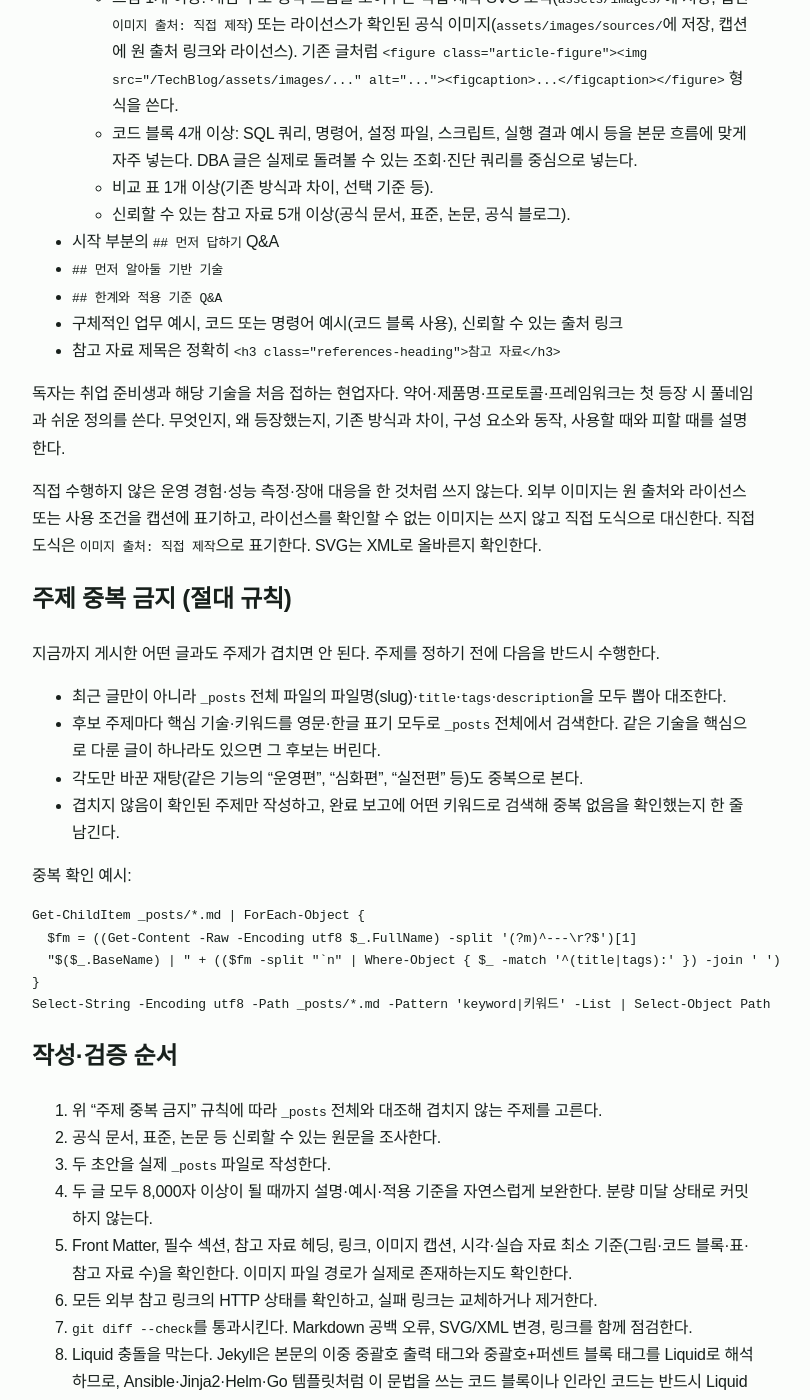
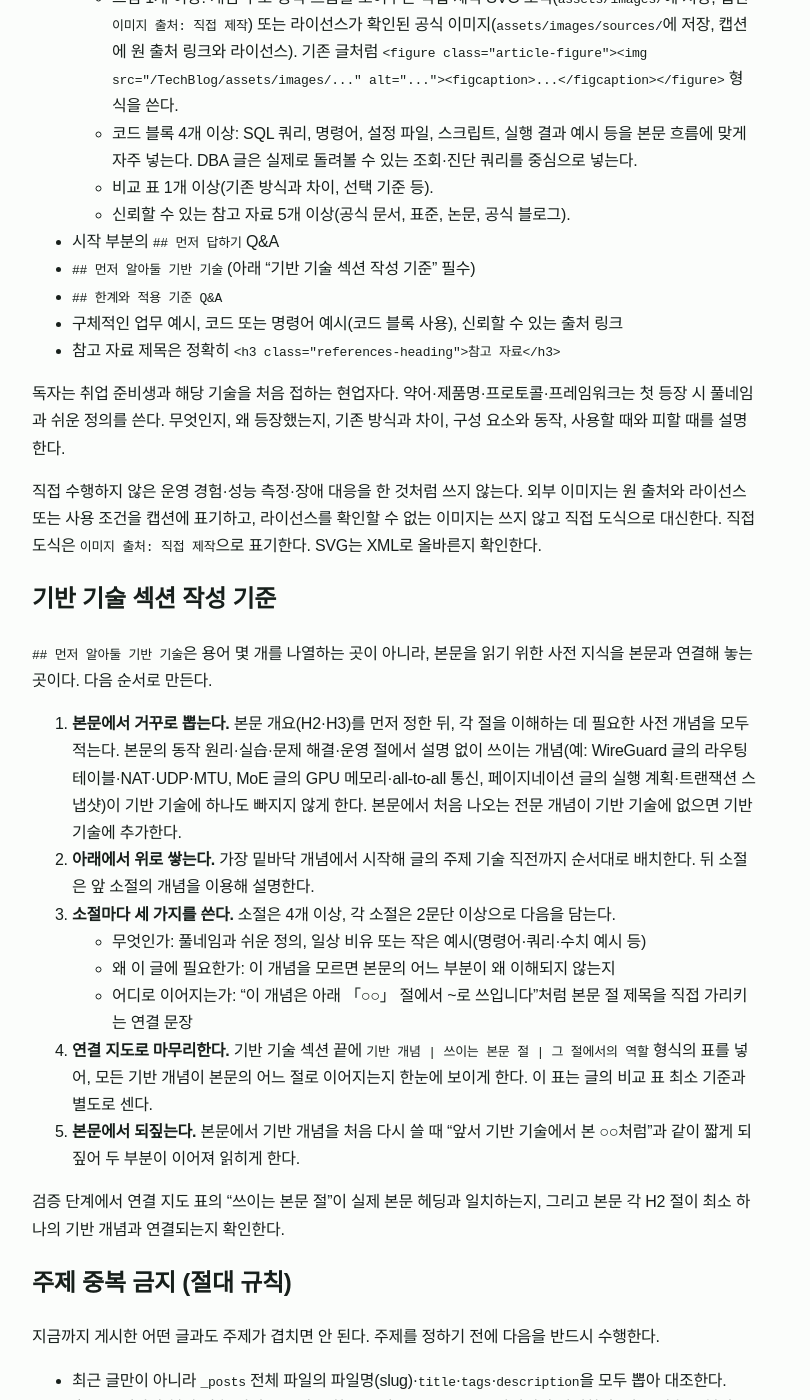
Before and after one commit to Seoha57/TechBlog, a Jekyll site: the page built from AGENTS.md, in a window 1280 px wide and 1400 px high, scrolled down 1383 px. Shown: the whole window, without its empty margins (246-1056 px from the left). Built offline with Jekyll 4.4.1, drawn with Linux system fonts in a browser that asks for light colours; some web fonts are replaced; our own code applies the rules of GitHub Pages for plain Markdown files; some of the changed text lies outside the part shown.

Commit message:
docs: require background section linked to post body
Co-Authored-By: Claude Opus 5.5 <noreply@anthropic.com>

```diff
--- a/AGENTS.md
+++ b/AGENTS.md
@@ -28,7 +28,7 @@
   - 비교 표 1개 이상(기존 방식과 차이, 선택 기준 등).
   - 신뢰할 수 있는 참고 자료 5개 이상(공식 문서, 표준, 논문, 공식 블로그).
 - 시작 부분의 `## 먼저 답하기` Q&A
-- `## 먼저 알아둘 기반 기술`
+- `## 먼저 알아둘 기반 기술` (아래 "기반 기술 섹션 작성 기준" 필수)
 - `## 한계와 적용 기준 Q&A`
 - 구체적인 업무 예시, 코드 또는 명령어 예시(코드 블록 사용), 신뢰할 수 있는 출처 링크
 - 참고 자료 제목은 정확히 `<h3 class="references-heading">참고 자료</h3>`
@@ -36,6 +36,21 @@
 독자는 취업 준비생과 해당 기술을 처음 접하는 현업자다. 약어·제품명·프로토콜·프레임워크는 첫 등장 시 풀네임과 쉬운 정의를 쓴다. 무엇인지, 왜 등장했는지, 기존 방식과 차이, 구성 요소와 동작, 사용할 때와 피할 때를 설명한다.
 
 직접 수행하지 않은 운영 경험·성능 측정·장애 대응을 한 것처럼 쓰지 않는다. 외부 이미지는 원 출처와 라이선스 또는 사용 조건을 캡션에 표기하고, 라이선스를 확인할 수 없는 이미지는 쓰지 않고 직접 도식으로 대신한다. 직접 도식은 `이미지 출처: 직접 제작`으로 표기한다. SVG는 XML로 올바른지 확인한다.
+
+## 기반 기술 섹션 작성 기준
+
+`## 먼저 알아둘 기반 기술`은 용어 몇 개를 나열하는 곳이 아니라, 본문을 읽기 위한 사전 지식을 본문과 연결해 놓는 곳이다. 다음 순서로 만든다.
+
+1. **본문에서 거꾸로 뽑는다.** 본문 개요(H2·H3)를 먼저 정한 뒤, 각 절을 이해하는 데 필요한 사전 개념을 모두 적는다. 본문의 동작 원리·실습·문제 해결·운영 절에서 설명 없이 쓰이는 개념(예: WireGuard 글의 라우팅 테이블·NAT·UDP·MTU, MoE 글의 GPU 메모리·all-to-all 통신, 페이지네이션 글의 실행 계획·트랜잭션 스냅샷)이 기반 기술에 하나도 빠지지 않게 한다. 본문에서 처음 나오는 전문 개념이 기반 기술에 없으면 기반 기술에 추가한다.
+2. **아래에서 위로 쌓는다.** 가장 밑바닥 개념에서 시작해 글의 주제 기술 직전까지 순서대로 배치한다. 뒤 소절은 앞 소절의 개념을 이용해 설명한다.
+3. **소절마다 세 가지를 쓴다.** 소절은 4개 이상, 각 소절은 2문단 이상으로 다음을 담는다.
+   - 무엇인가: 풀네임과 쉬운 정의, 일상 비유 또는 작은 예시(명령어·쿼리·수치 예시 등)
+   - 왜 이 글에 필요한가: 이 개념을 모르면 본문의 어느 부분이 왜 이해되지 않는지
+   - 어디로 이어지는가: "이 개념은 아래 「○○」 절에서 ~로 쓰입니다"처럼 본문 절 제목을 직접 가리키는 연결 문장
+4. **연결 지도로 마무리한다.** 기반 기술 섹션 끝에 `기반 개념 | 쓰이는 본문 절 | 그 절에서의 역할` 형식의 표를 넣어, 모든 기반 개념이 본문의 어느 절로 이어지는지 한눈에 보이게 한다. 이 표는 글의 비교 표 최소 기준과 별도로 센다.
+5. **본문에서 되짚는다.** 본문에서 기반 개념을 처음 다시 쓸 때 "앞서 기반 기술에서 본 ○○처럼"과 같이 짧게 되짚어 두 부분이 이어져 읽히게 한다.
+
+검증 단계에서 연결 지도 표의 "쓰이는 본문 절"이 실제 본문 헤딩과 일치하는지, 그리고 본문 각 H2 절이 최소 하나의 기반 개념과 연결되는지 확인한다.
 
 ## 주제 중복 금지 (절대 규칙)
 
@@ -62,7 +77,7 @@ Select-String -Encoding utf8 -Path _posts/*.md -Pattern 'keyword|키워드' -Lis
 2. 공식 문서, 표준, 논문 등 신뢰할 수 있는 원문을 조사한다.
 3. 두 초안을 실제 `_posts` 파일로 작성한다.
 4. 두 글 모두 8,000자 이상이 될 때까지 설명·예시·적용 기준을 자연스럽게 보완한다. 분량 미달 상태로 커밋하지 않는다.
-5. Front Matter, 필수 섹션, 참고 자료 헤딩, 링크, 이미지 캡션, 시각·실습 자료 최소 기준(그림·코드 블록·표·참고 자료 수)을 확인한다. 이미지 파일 경로가 실제로 존재하는지도 확인한다.
+5. Front Matter, 필수 섹션, 참고 자료 헤딩, 링크, 이미지 캡션, 시각·실습 자료 최소 기준(그림·코드 블록·표·참고 자료 수)을 확인한다. 이미지 파일 경로가 실제로 존재하는지도 확인한다. 기반 기술 섹션이 "기반 기술 섹션 작성 기준"(소절 4개 이상, 본문 연결 문장, 연결 지도 표)을 만족하는지 확인한다.
 6. 모든 외부 참고 링크의 HTTP 상태를 확인하고, 실패 링크는 교체하거나 제거한다.
 7. `git diff --check`를 통과시킨다. Markdown 공백 오류, SVG/XML 변경, 링크를 함께 점검한다.
 8. Liquid 충돌을 막는다. Jekyll은 본문의 이중 중괄호 출력 태그와 중괄호+퍼센트 블록 태그를 Liquid로 해석하므로, Ansible·Jinja2·Helm·Go 템플릿처럼 이 문법을 쓰는 코드 블록이나 인라인 코드는 반드시 Liquid `raw` 태그와 `endraw` 태그 사이에 넣는다(예: `_posts/2026-11-21-ansible-idempotent-configuration-management.md`). 단, `relative_url` 같은 이미지 경로용 Liquid는 raw 구간 밖에 둔다. 커밋 전 `Select-String -Encoding utf8 -Path _posts/<새 글>.md -Pattern '\x7B\x7B|\x7B%'`로 해당 문법 위치를 모두 확인한다. 이 AGENTS.md도 GitHub Pages가 렌더링하므로 여기에 Liquid 태그를 그대로 적지 않는다.
```
